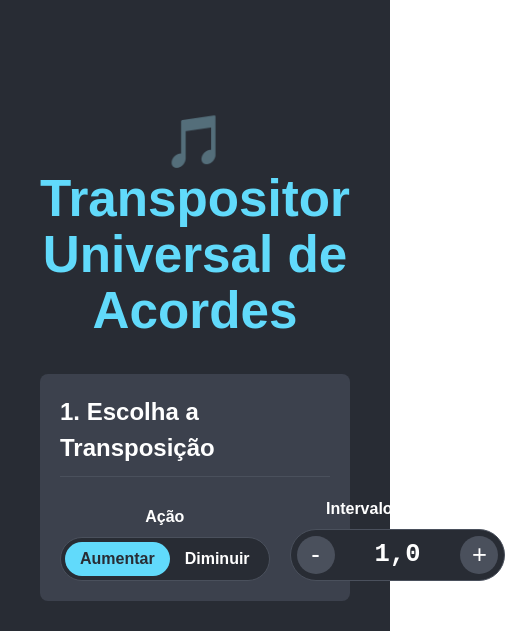
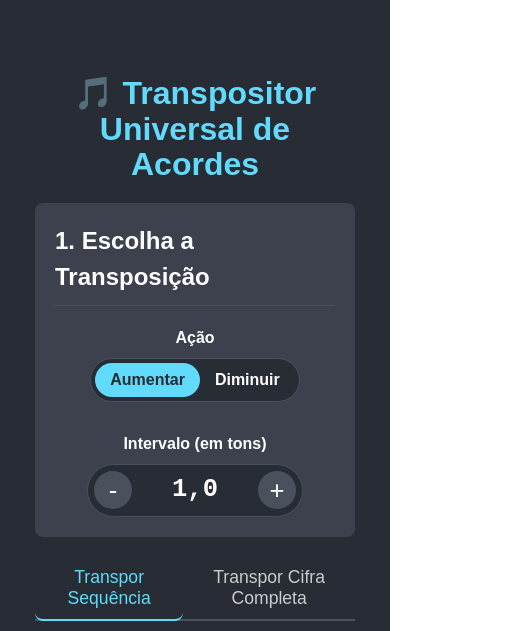
Before and after one commit to rfpanfil/transpor-acordes-react, a React (Vite) app in the folder transpor-acordes/: page / in a window 390 px wide. Shown: the top 631 px of the page, 505 px wide, since content can reach past the window. Built offline with nearby package versions, Linux system fonts and the light colour scheme; no server answers.

Commit message:
Atualização do App.css para melhor responsividade em dispositivos móveis

```diff
--- a/transpor-acordes/src/App.css
+++ b/transpor-acordes/src/App.css
@@ -311,3 +311,38 @@ pre {
     line-height: 1.6; /* Melhora o espaçamento entre as linhas */
     margin: 0;
 }
+
+/* --- Media Query para Telas Pequenas (Responsividade) --- */
+@media (max-width: 600px) {
+
+  /* Ajusta o padding geral da aplicação para telas menores */
+  .App {
+    padding: 15px;
+    margin-top: 20px;
+  }
+
+  /* Diminui o título principal no celular */
+  h1 {
+    font-size: 2em;
+  }
+
+  /* A MÁGICA ACONTECE AQUI */
+  /* Muda o layout do grid de controles para uma coluna vertical */
+  .controls-grid {
+    flex-direction: column; /* Empilha os itens verticalmente */
+    align-items: stretch;   /* Faz os itens ocuparem a largura total */
+    gap: 30px;              /* Aumenta o espaço vertical entre eles */
+  }
+
+  /* Garante que os controles internos mantenham o alinhamento centralizado */
+  .action-control,
+  .interval-control {
+    align-items: center;
+  }
+
+  /* Ajusta o tamanho da fonte do resultado para caber melhor */
+  .copy-block {
+    font-size: 1.1em;
+    line-height: 1.6;
+  }
+}
```
